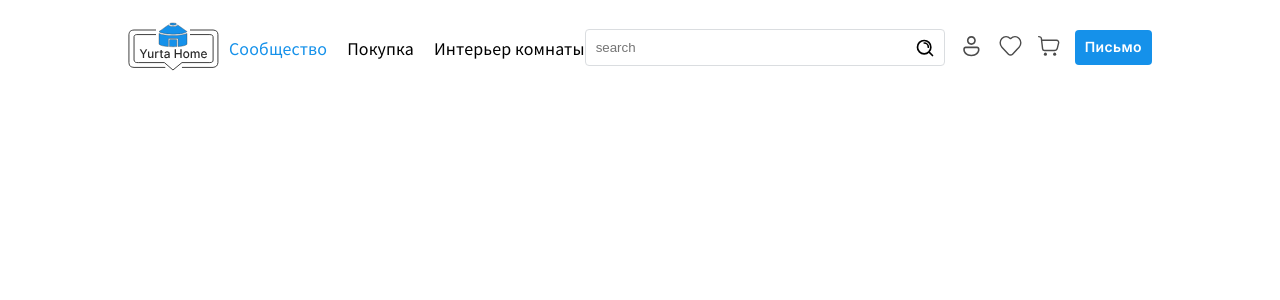
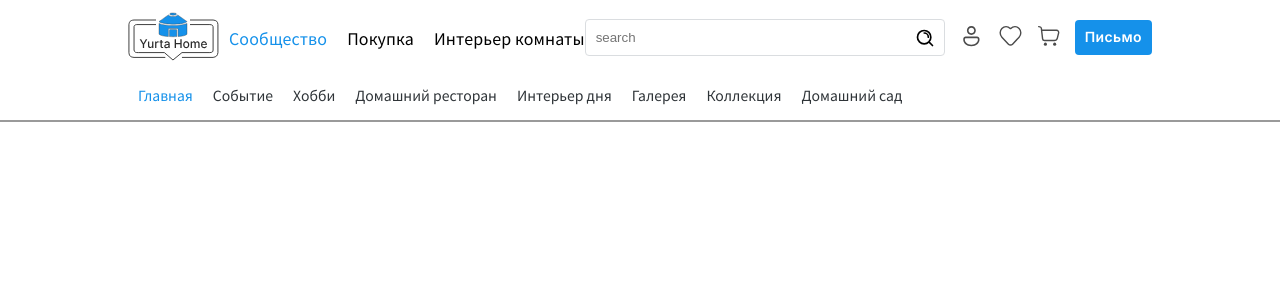
Before and after one commit to mujammed-04/YurtaHome-frontend, a React (Create React App) app: page / in a window 1280 px wide. Shown: the top 300 px of the page. Built offline with nearby package versions, Linux system fonts and the light colour scheme.

Commit message:
feat: added navbar

```diff
--- a/src/app/App.tsx
+++ b/src/app/App.tsx
@@ -1,12 +1,16 @@
 import HomePage from '../pages/homepage/HomePage';
 import Footer from '../widgets/footer/Footer';
 import Header from '../widgets/header/Header';
+import Navbar from '../widgets/navbar/Navbar';
+
 import { BrowserRouter } from 'react-router-dom';
 import './App.css'
+
 export default function App() {
   return (
     <BrowserRouter>
       <Header/>
+      <Navbar/>
       <HomePage/>
       <Footer/>
     </BrowserRouter>
--- a/src/index.css
+++ b/src/index.css
@@ -5,6 +5,7 @@
   --blue: #1591EA;
   --white: #ffffff;
   --active-blue: #045c9b;
+  --dark: #2F3438;
 }
 
 *{
@@ -13,5 +14,5 @@
   box-sizing: border-box;
 }
 .container{
-  padding: 20px 10%;
+  padding: 0 10%;
 }
--- a/src/widgets/header/header.css
+++ b/src/widgets/header/header.css
@@ -1,3 +1,6 @@
+.header{
+    margin: 10px 0;
+}
 .header__wrapper{
     display: flex;
     align-items: center;
--- a/src/widgets/navbar/Navbar.tsx
+++ b/src/widgets/navbar/Navbar.tsx
@@ -1,6 +1,37 @@
-export default function Navbar(){
-    return(
-        <>
-        </>
+import { useState } from "react";
+import { Link } from "react-router-dom";
+import './navbar.css'
+
+const tabs = [
+    { tab: 'main', name: 'Главная' },
+    { tab: 'events', name: 'Событие' },
+    { tab: 'hobby', name: 'Хобби' },
+    { tab: 'homeRestaurant', name: 'Домашний ресторан' },
+    { tab: 'interiorOfTheDay', name: 'Интерьер дня' },
+    { tab: 'gallery', name: 'Галерея' },
+    { tab: 'collection', name: 'Коллекция' },
+    { tab: 'homeGarden', name: 'Домашний сад' }
+];
+
+export default function Navbar() {
+    const [activeTab, setActiveTab] = useState('main');
+
+    return (
+        <nav className="navbar">
+            <div className="container">
+                <div className="navbar__wrapper">
+                    {tabs.map(tab => (
+                        <Link
+                            key={tab.tab}
+                            to={`#${tab.tab}`}
+                            className={activeTab === tab.tab ? 'active' : ''}
+                            onClick={() => setActiveTab(tab.tab)}
+                        >
+                            {tab.name}
+                        </Link>
+                    ))}
+                </div>
+            </div>
+        </nav>
     );
 }
--- a/src/widgets/navbar/navbar.css
+++ b/src/widgets/navbar/navbar.css
@@ -0,0 +1,20 @@
+.navbar {
+    margin: 10px 0;
+    border-bottom: 2px solid rgba(120, 120, 120, .75);
+}
+.navbar__wrapper{
+    display: flex;
+    flex-wrap: wrap;
+    padding-bottom: 5px;
+}
+.navbar a {
+    font-family: "Noto Sans KR";
+    padding: 10px 10px;
+    text-decoration: none;
+    font-size: 14px;
+    color: var(--dark);
+}
+
+.navbar a.active {
+    color: var(--blue);
+}
```
Also changed, not shown: src/shared/icons/logoBig.svg (added).
